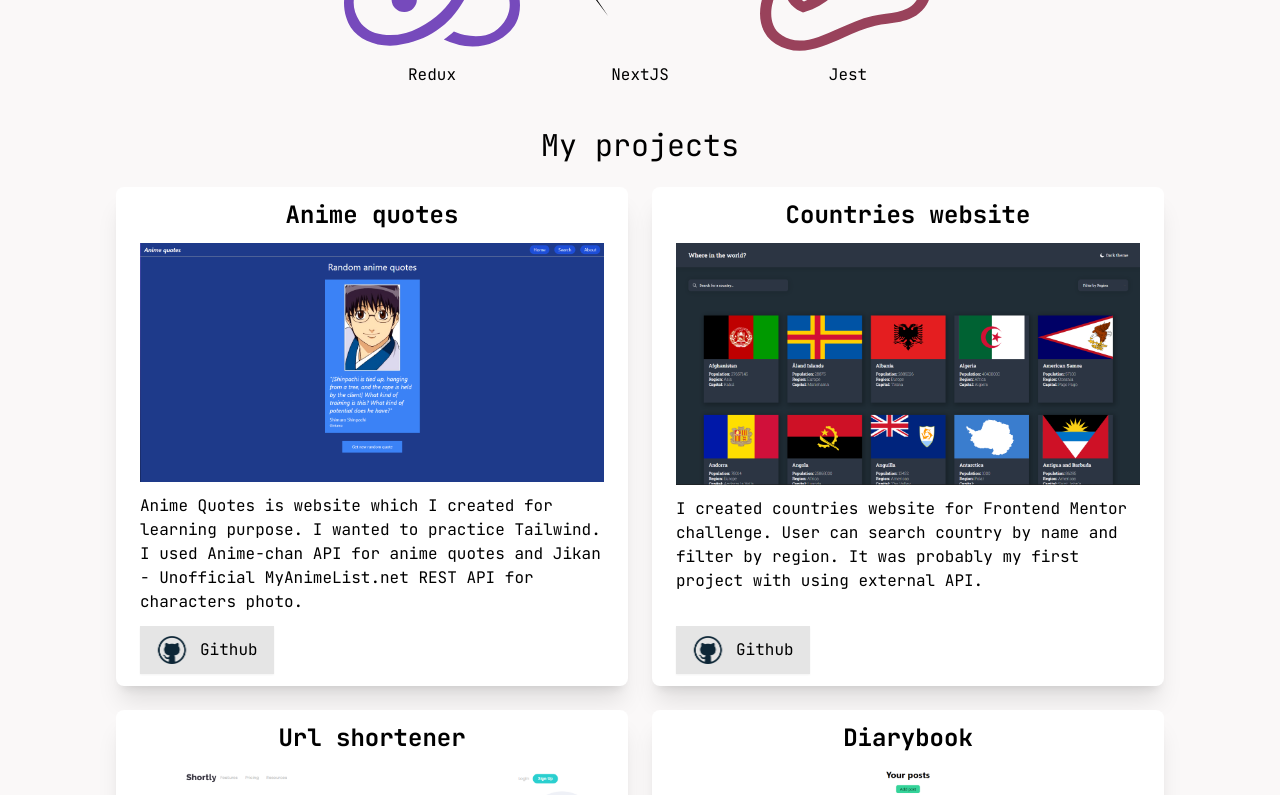
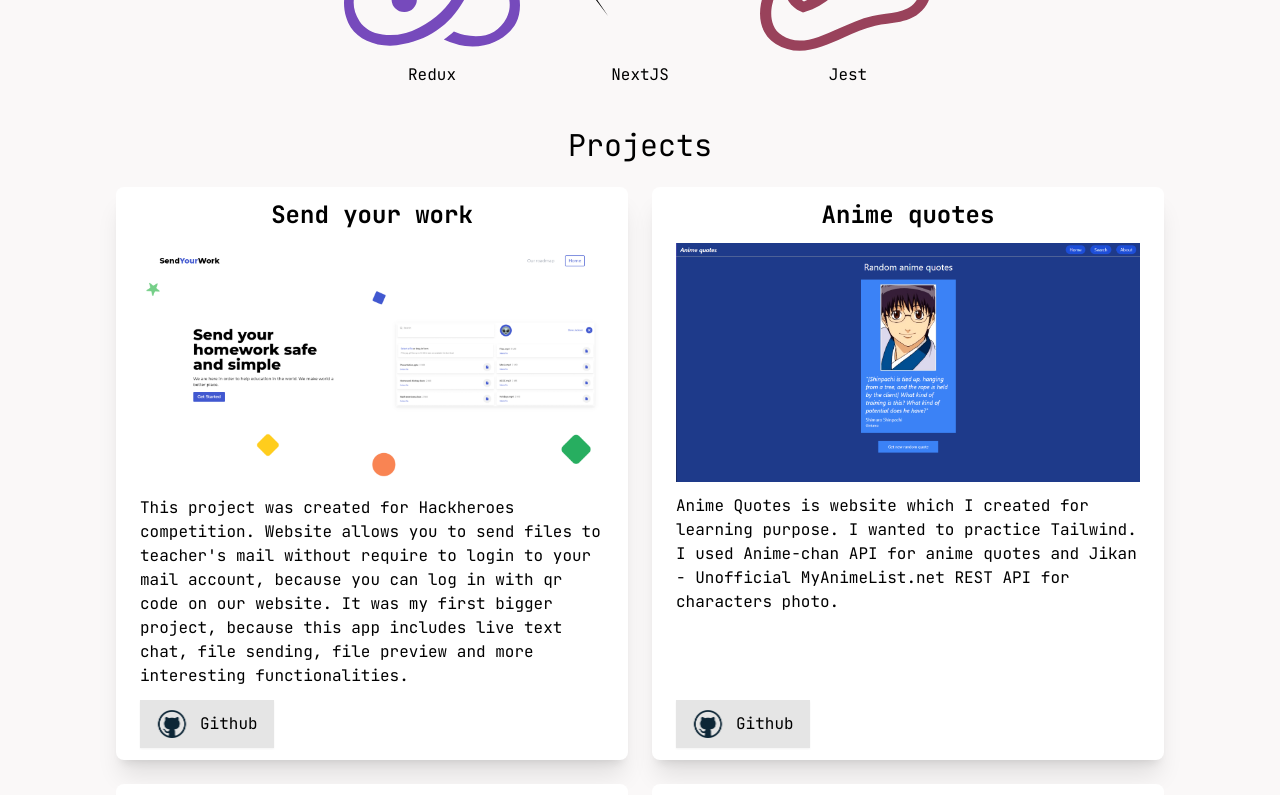
Before and after one commit to Artiu/artiu.github.io, a Next.js app: page / in a window 1280 px wide. Shown: the part 1560-2355 px from the top of the page. Built offline with nearby package versions, Linux system fonts and the light colour scheme.

Commit message:
Add new content and utils

```diff
--- a/components/Project.js
+++ b/components/Project.js
@@ -17,7 +17,7 @@ export default function Project({ project: { name, liveLink, projectLink, screen
             {isPreviewOpen && (
                 <div
                     onClick={togglePreviewOpen}
-                    className="fixed left-0 top-0 w-screen h-screen bg-white/75 flex justify-center items-center z-50"
+                    className="fixed left-0 top-0 w-screen h-screen bg-white/75 flex flex-col gap-2 justify-center items-center z-50"
                 >
                     <button className="absolute top-4 right-4 rounded-full text-xl w-10 h-10 flex items-center justify-center shadow-2xl bg-neutral-300 hover:bg-neutral-400">
                         x
@@ -26,6 +26,12 @@ export default function Project({ project: { name, liveLink, projectLink, screen
                         src={liveLink}
                         className="h-full max-h-[80%] w-full max-w-[80%] bg-white"
                     />
+                    <p className="text-lg">
+                        Website link:{" "}
+                        <a href={liveLink} className="text-blue-500 hover:text-blue-600">
+                            {liveLink}
+                        </a>
+                    </p>
                 </div>
             )}
             <div className="max-w-lg rounded-lg shadow-xl px-6 py-3 flex flex-col justify-between gap-3 transition-all hover:scale-105 bg-white">
--- a/components/Projects.js
+++ b/components/Projects.js
@@ -2,6 +2,14 @@ import Project from "./Project";
 
 export default function Projects() {
     const projects = [
+        {
+            name: "Send your work",
+            screen: "/send-your-work.png",
+            projectLink: "https://github.com/Elektron-team",
+            description:
+                "This project was created for Hackheroes competition. Website allows you to send files to teacher's mail without require to login to your mail account, because you can log in with qr code on our website. It was my first bigger project, because this app includes live text chat, file sending, file preview and more interesting functionalities.",
+            liveLink: "https://send-your.works",
+        },
         {
             name: "Anime quotes",
             screen: "/animequotes.png",
@@ -38,7 +46,7 @@ export default function Projects() {
     return (
         <div className="py-5 flex flex-col gap-6">
             <h2 className="text-3xl text-center" id="projects">
-                My projects
+                Projects
             </h2>
             <div className="flex flex-wrap justify-center gap-6">
                 {projects.map((project, index) => {
--- /dev/null
+++ b/contants.js
@@ -0,0 +1 @@
+export const navbarHeight = 67;
--- a/pages/index.js
+++ b/pages/index.js
@@ -6,6 +6,7 @@ import HomeComponent from "../components/HomeComponent";
 import Navbar from "../components/Navbar";
 import Projects from "../components/Projects";
 import Techstack from "../components/Techstack";
+import { navbarHeight } from "../contants"
 
 export default function Home() {
     const [onScreen, setOnScreen] = useState("home");
@@ -18,14 +19,13 @@ export default function Home() {
         const object = { home, techstack, projects, contact };
         const scrollPos = window.scrollY;
         const screen = window.innerHeight;
-        const navbarHeight = 67;
         if (document.body.clientHeight - 20 < scrollPos + screen) {
             setOnScreen("contact");
             return;
         }
         for (let property in object) {
             const rects = object[property].current.getBoundingClientRect();
-            if (rects.top - navbarHeight < 0 && rects.bottom + navbarHeight > 0) {
+            if (rects.top - navbarHeight <= 0 && rects.bottom + navbarHeight > 0) {
                 setOnScreen(property);
             }
         }
@@ -38,7 +38,6 @@ export default function Home() {
     }, []);
     const scrollToView = (name) => {
         const scroll = (offset) => {
-            const navbarHeight = 66;
             scrollTo(0, offset - navbarHeight);
         };
         switch (name) {
```
Also changed, not shown: package.json (+8 -2 lines), replacer.js (added, +14 -0 lines), public/send-your-work.png (added), 1 other file (tests, documents, lock files or other folders).
